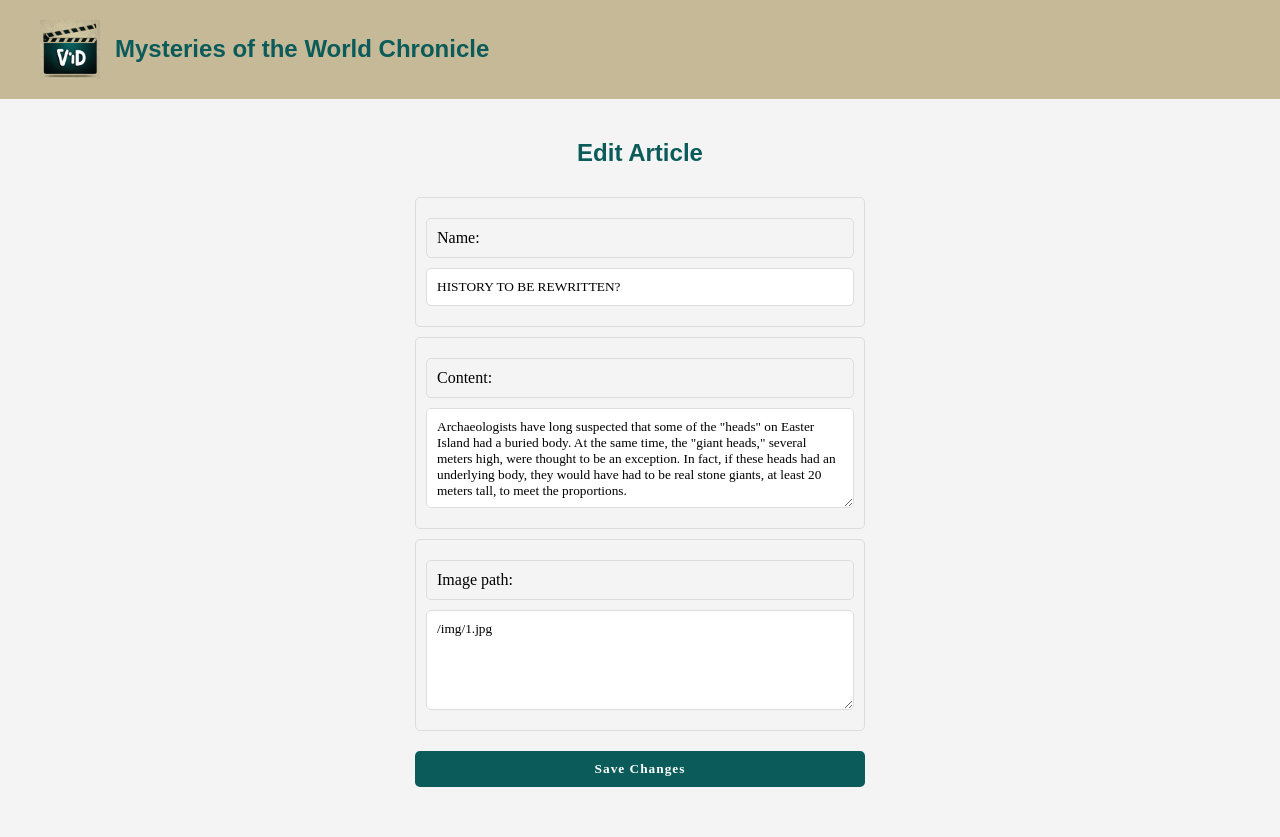
After one commit to HarryWEB/HTMX, a Node server app: page /article/1/edit in a window 1280 px wide. The commit adds this page. Run offline with Node 20, Linux system fonts and the light colour scheme; some libraries are stand-ins or nearby versions.

Commit message:
Edit Article is added

```diff
--- a/public/styles.css
+++ b/public/styles.css
@@ -4,7 +4,7 @@ body {
   margin: 0;
 }
 h1, h2, h3 {
-  color: #333;
+  color: #0A5B59;
   margin: 0;
 }
 main h2 {
@@ -65,6 +65,7 @@ footer {
 footer h2 {
   margin-bottom: 30px;
   text-align: center;
+  color: #0A5B59;
 }
 form * {
   display: block;
@@ -80,7 +81,7 @@ form textarea {
   height: 100px;
 }
 .btn {
-  background: #ffa300;
+  background: #0A5B59;
   color: white;
   padding: 10px;
   border: 0;
--- a/routes/index.js
+++ b/routes/index.js
@@ -1,8 +1,8 @@
-import express from 'express';
-import multer from 'multer';
-import path from 'path';
-import { fileURLToPath } from 'url';
-import articles from '../data/articles.js';
+import express from "express";
+import multer from "multer";
+import path from "path";
+import { fileURLToPath } from "url";
+import articles from "../data/articles.js";
 
 const __filename = fileURLToPath(import.meta.url);
 const __dirname = path.dirname(__filename);
@@ -12,25 +12,54 @@ const router = express.Router();
 // Configure Multer for file storage
 const storage = multer.diskStorage({
   destination: function (req, file, cb) {
-    cb(null, path.join(__dirname, '../public/uploads/'))
+    cb(null, path.join(__dirname, "../public/uploads/"));
   },
   filename: function (req, file, cb) {
-    cb(null, file.fieldname + '-' + Date.now() + path.extname(file.originalname))
-  }
+    cb(
+      null,
+      file.fieldname + "-" + Date.now() + path.extname(file.originalname)
+    );
+  },
 });
 
 const upload = multer({ storage: storage });
 
-router.get('/', (req, res) => {
-  res.render('index', {title: 'Product Listing', articles: articles});
+router.get("/", (req, res) => {
+  res.render("index", { title: "Product Listing", articles: articles });
 });
 
-router.get('/articles/:id', (req, res) => {
-  const article = articles.find(a => a.id === parseInt(req.params.id));
-  res.render('article', { title: article.name, article });
+router.get("/articles/:id", (req, res) => {
+  const article = articles.find((a) => a.id === parseInt(req.params.id));
+  if (article) {
+    res.render("article", { title: article.name, article });
+  } else {
+    res.status(404).send("Article not found");
+  }
 });
 
-router.post('/articles', upload.single('image'), (req, res) => {
+router.get('/article/:id/edit', (req, res) => {
+  const article = articles.find(a => a.id === parseInt(req.params.id));
+  if (article) {
+    res.render('edit', { article });
+  } else {
+    res.status(404).send('Article not found');
+  }
+});
+
+router.put('/article/:id/edit', (req, res) => {
+  const id = parseInt(req.params.id);
+  const { name, body, path } = req.body;
+  const articleIndex = articles.findIndex(a => a.id === id);
+
+  if (articleIndex !== -1) {
+    articles[articleIndex] = { ...articles[articleIndex], name, body, path };
+    res.render('article', { article: articles[articleIndex] });
+  } else {
+    res.status(404).send('Article not found');
+  }
+});
+
+router.post("/articles", upload.single("image"), (req, res) => {
   const { name, body } = req.body;
   const imagePath = req.file ? `/uploads/${req.file.filename}` : null;
 
@@ -38,12 +67,12 @@ router.post('/articles', upload.single('image'), (req, res) => {
     id: Math.floor(Math.random() * 1000000),
     name,
     body,
-    path: imagePath
+    path: imagePath,
   };
   articles.push(article);
 
   setTimeout(() => {
-    res.render('partials/list', { articles: articles });
+    res.render("partials/list", { articles: articles });
   }, 1000);
 });
 
--- a/views/article.pug
+++ b/views/article.pug
@@ -5,9 +5,13 @@ block content
     h2 #{article.name}
     p #{article.body}
     if article.path
-      img(src=`${article.path}` alt=`${article.name}`)
+      img(src=`${article.path}` alt=`${article.name}` style="border: 5px solid #555; border-radius: 10px; width:100%")
     br
     br
     a.btn(
+      href=`/article/${article.id}/edit`
+      style="margin-right: 20px;"
+    ) Edit
+    a.btn(
       href='/'
     ) Back to all Articles
--- /dev/null
+++ b/views/edit.pug
@@ -0,0 +1,16 @@
+extends layouts/layout
+
+block content
+  main
+    h2 Edit Article
+    form(hx-put=`/article/${article.id}/edit`, hx-target="body")
+      div
+        label(for="name") Name:
+        input(type="text", id="name", name="name", value=article.name)
+      div
+        label(for="body") Content:
+        textarea(id="body", name="body")= article.body
+      div
+        label(for="path") Image path:
+        textarea(id="path", name="path")= article.path
+      button.btn(type="submit") Save Changes
```
Also changed, not shown: 1 other file.
